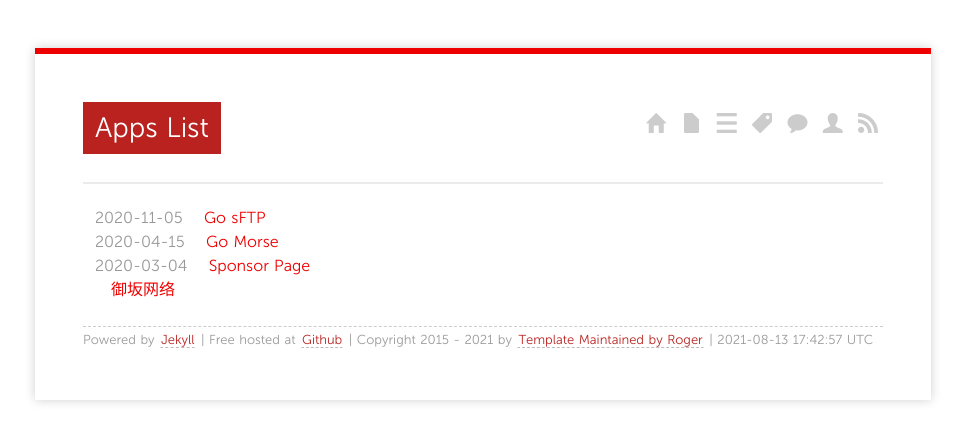
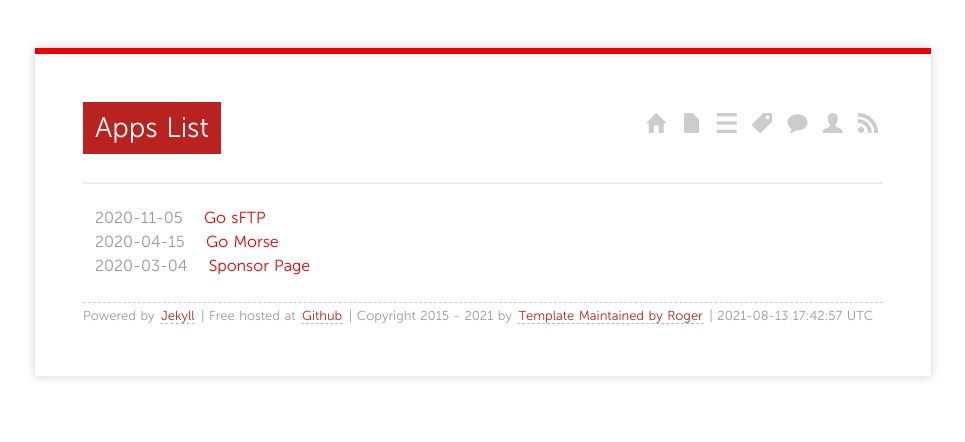
Before and after one commit to TJRoger/tjroger.github.io, a Jekyll site: the page built from apps/index.md, in a window 1280 px wide. Shown: the top 442 px of the page, without its empty margins (157-1122 px from the left). Built offline with Jekyll 4.4.1, drawn with Linux system fonts in a browser that asks for light colours; comment, search, counter and statistics services are not loaded; a style sheet for code colours, icons or effects is not loaded.

Commit message:
remove misaka entrance

```diff
--- a/apps/index.md
+++ b/apps/index.md
@@ -10,9 +10,9 @@ layout: page
       <a href="{{ site.url }}{{ post.url }}" title="{{ post.title }}">{{ post.title }}</a>
     </li>
     {% endfor %}
-    <li class="listing-item">
-      <a href="/apps/misaka" title="御坂网络">御坂网络</a>
-    </li>
+    <!-- <li class="listing-item"> -->
+    <!--   <a href="/apps/misaka" title="御坂网络">御坂网络</a> -->
+    <!-- </li> -->
     <!-- <li class="listing-item"> -->
     <!--   <a href="/apps/goftp" title="Go FTP">Go FTP </a> -->
     <!-- </li> -->
```
